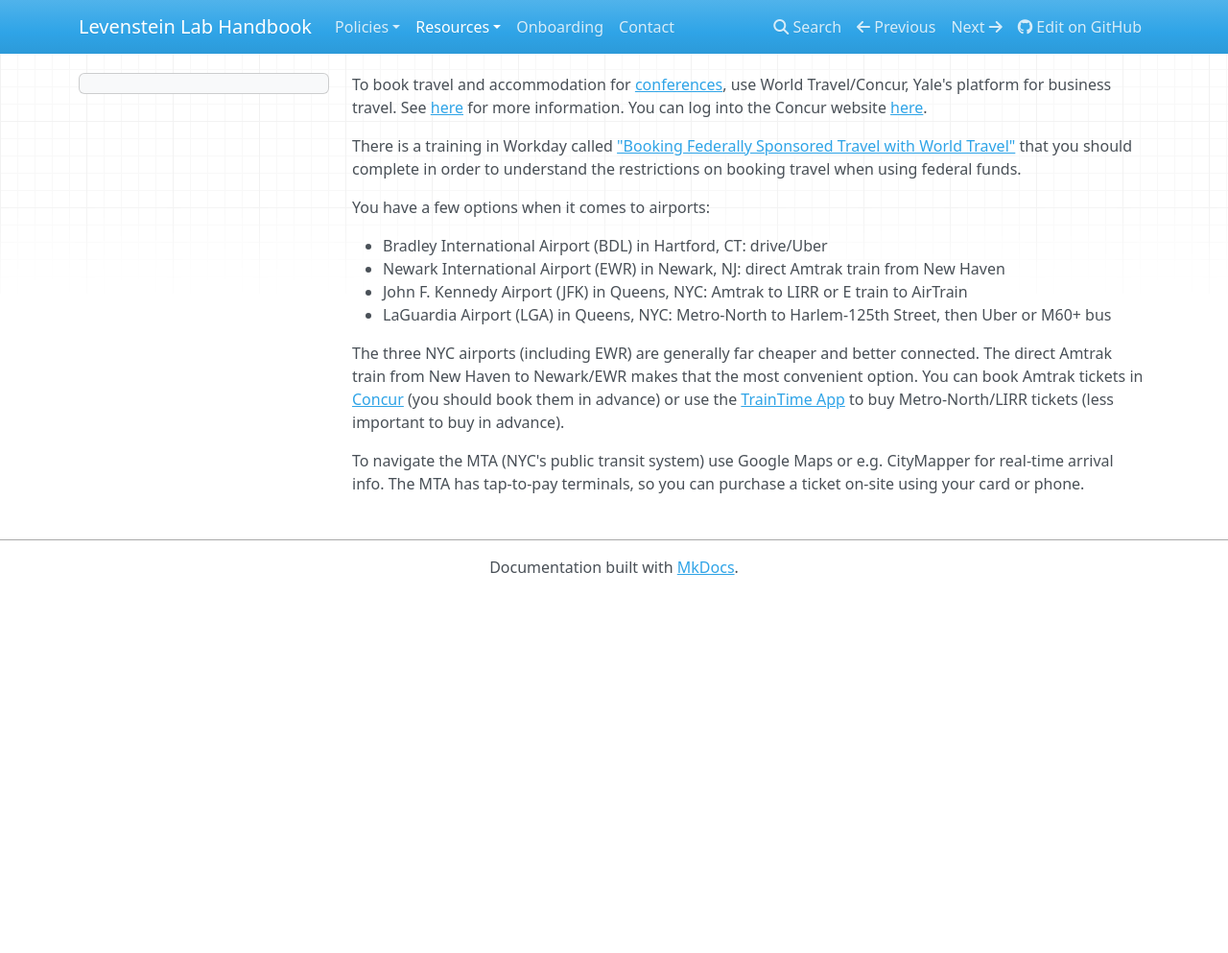
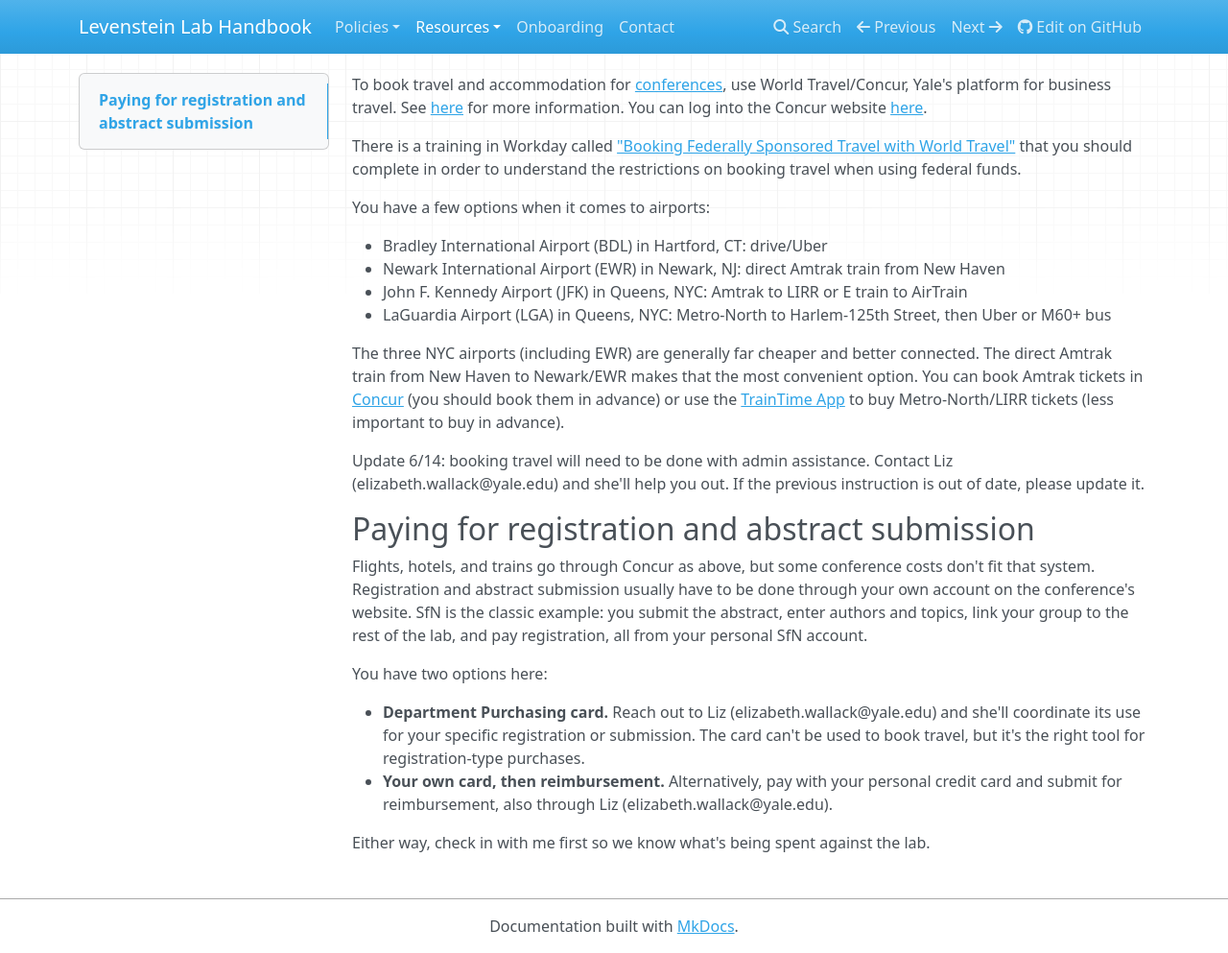
Before and after one commit to LevensteinLab/Lab-Handbook, an MkDocs documentation site: the page built from docs/Resources/travel.md, in a window 1280 px wide and 993 px high. Shown: the whole window at 96% size. Built offline with MkDocs 1.6.1, drawn with Linux system fonts in a browser that asks for light colours; nearby versions of some CDN libraries.

Commit message:
Update travel.md

```diff
--- a/docs/Resources/travel.md
+++ b/docs/Resources/travel.md
@@ -11,4 +11,15 @@ You have a few options when it comes to airports:
 
 The three NYC airports (including EWR) are generally far cheaper and better connected. The direct Amtrak train from New Haven to Newark/EWR makes that the most convenient option. You can book Amtrak tickets in [Concur](https://concur.yale.edu/) (you should book them in advance) or use the [TrainTime App](https://www.mta.info/traintime) to buy Metro-North/LIRR tickets (less important to buy in advance).
 
-To navigate the MTA (NYC's public transit system) use Google Maps or e.g. CityMapper for real-time arrival info. The MTA has tap-to-pay terminals, so you can purchase a ticket on-site using your card or phone.
+Update 6/14: booking travel will need to be done with admin assistance. Contact Liz (elizabeth.wallack@yale.edu) and she'll help you out. If the previous instruction is out of date, please update it.
+
+## Paying for registration and abstract submission
+
+Flights, hotels, and trains go through Concur as above, but some conference costs don't fit that system. Registration and abstract submission usually have to be done through your own account on the conference's website. SfN is the classic example: you submit the abstract, enter authors and topics, link your group to the rest of the lab, and pay registration, all from your personal SfN account.
+
+You have two options here:
+
+- **Department Purchasing card.** Reach out to Liz (elizabeth.wallack@yale.edu) and she'll coordinate its use for your specific registration or submission. The card can't be used to book travel, but it's the right tool for registration-type purchases.
+- **Your own card, then reimbursement.** Alternatively, pay with your personal credit card and submit for reimbursement, also through Liz (elizabeth.wallack@yale.edu).
+
+Either way, check in with me first so we know what's being spent against the lab.
```
